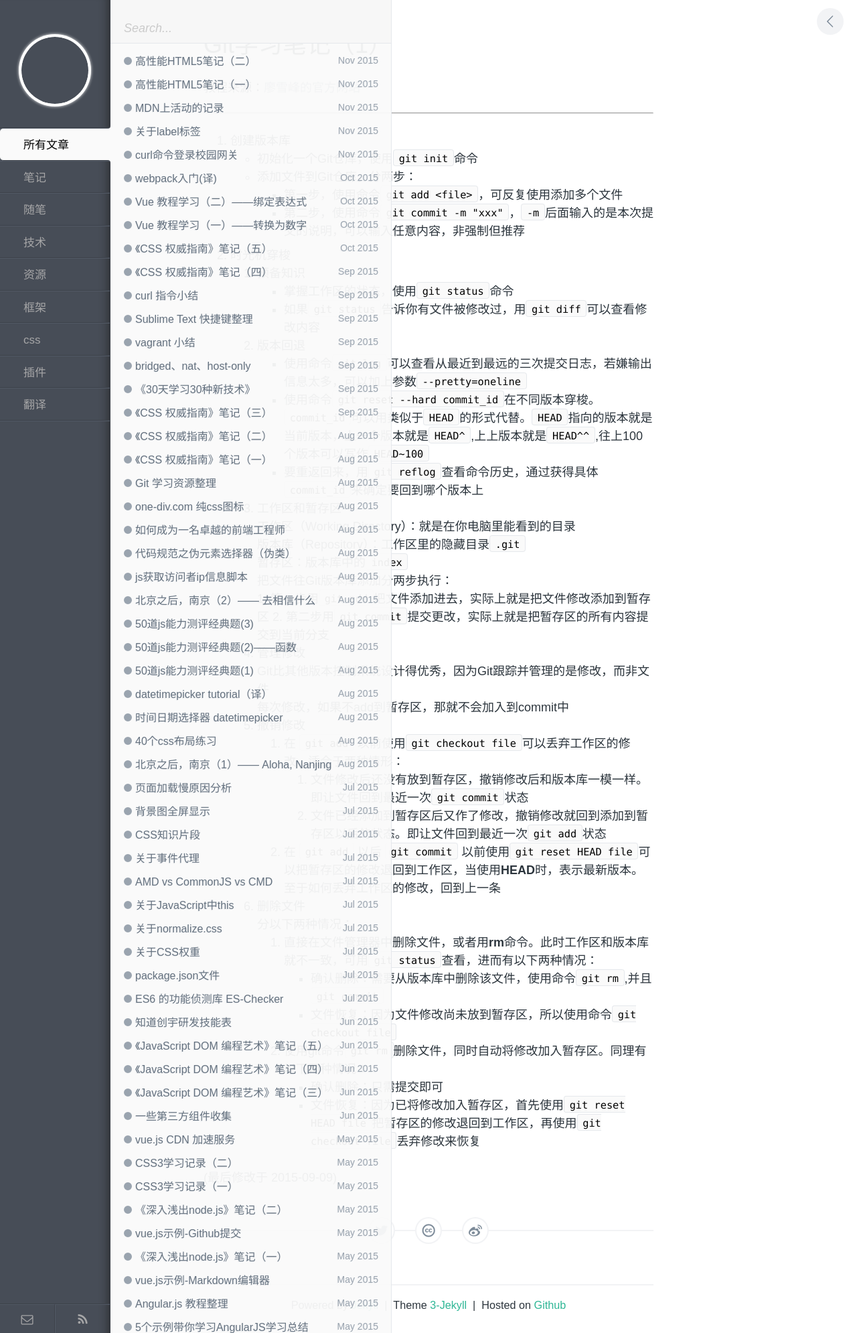
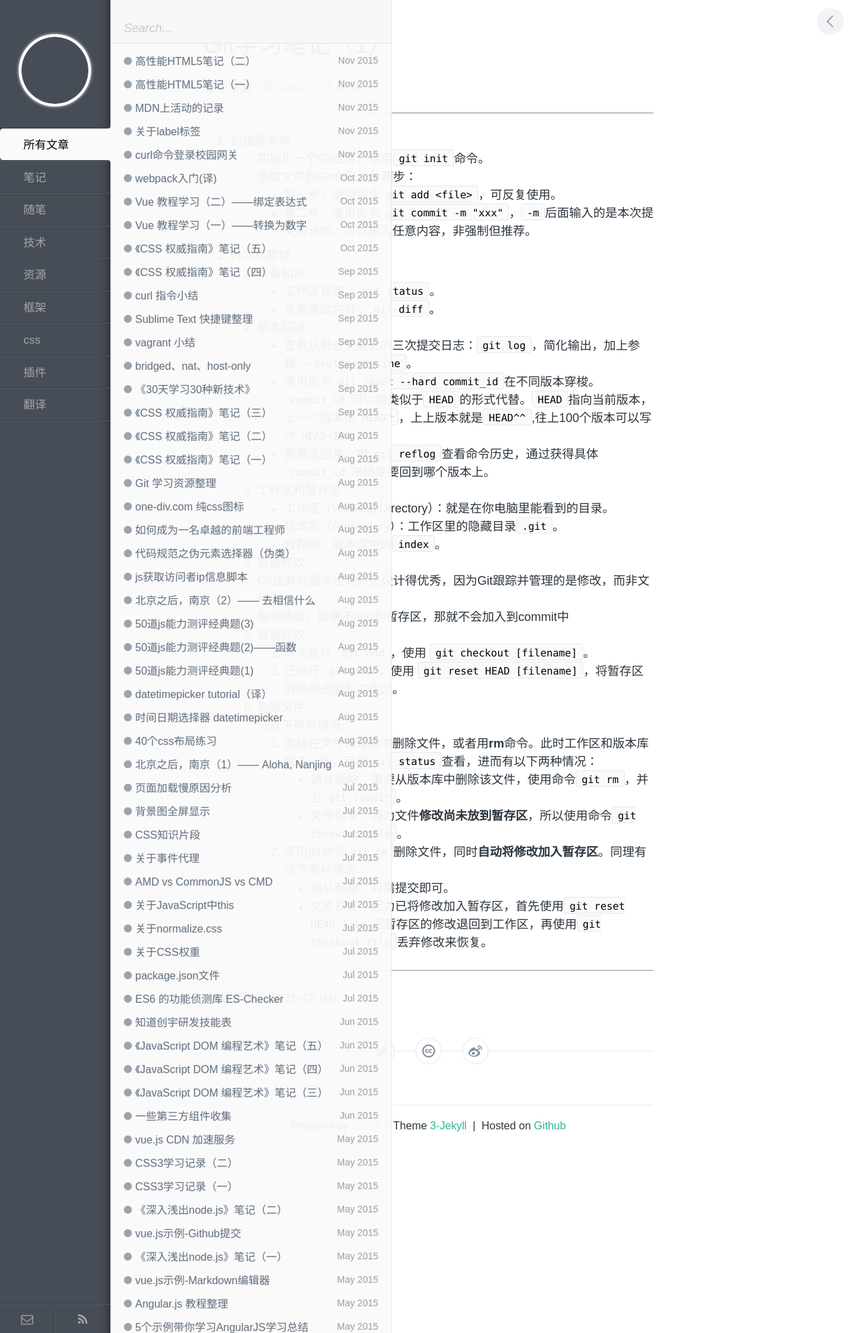
Before and after one commit to byr-gdp/byr-gdp.github.io, a Jekyll site: the page built from _posts/tech/2015-4-10-git-learning-1.md, in a window 1280 px wide. Shown: the whole page at 67% size. Built offline with Jekyll 4.4.1, drawn with Linux system fonts in a browser that asks for light colours; comment, search, counter and statistics services are not loaded.

Commit message:
update tech-git-learning-1

```diff
--- a/_posts/tech/2015-4-10-git-learning-1.md
+++ b/_posts/tech/2015-4-10-git-learning-1.md
@@ -9,41 +9,51 @@ description: Git学习笔记（1）
 #### 教程来源：[廖雪峰的官方网站](http://www.liaoxuefeng.com/wiki/0013739516305929606dd18361248578c67b8067c8c017b000 "廖雪峰的官方网站")
 ---
 1. 创建版本库
-	- 初始化一个Git仓库，使用`git init`命令
+
+	- 初始化一个Git仓库，使用`git init`命令。
 	- 添加文件到Git仓库，分两步：
-		- 第一步，使用命令`git add <file>`，可反复使用添加多个文件
-		- 第二步，使用命令`git commit -m "xxx"`，`-m`后面输入的是本次提交的说明，可以输入任意内容，非强制但推荐
+		- 第一步，使用命令`git add <file>`，可反复使用。
+		- 第二步，使用命令`git commit -m "xxx"`，`-m`后面输入的是本次提交的说明，可以输入任意内容，非强制但推荐。
 
 2. 时光机穿梭
+
 	1. 预备知识
-		- 掌握工作区的状态，使用`git status`命令
-		- 如果`git status`告诉你有文件被修改过，用`git diff`可以查看修改内容
+		- 工作区状态：`git status`。
+		- 查看修改内容：`git diff`。
+
 	2. 版本回退
-		- 使用命令`git log`可以查看从最近到最远的三次提交日志，若嫌输出信息太多，可以加上参数`--pretty=oneline`
-		- 使用命令`git reset --hard commit_id`在不同版本穿梭。`commit_id`可以用类似于`HEAD`的形式代替。`HEAD`指向的版本就是当前版本，上一个版本就是`HEAD^`,上上版本就是`HEAD^^`,往上100个版本可以写作`HEAD~100`
-		- 要重返回来，用`git reflog`查看命令历史，通过获得具体`commit_id`来确定要回到哪个版本上
+		- 查看从最近到最远的三次提交日志：`git log`，简化输出，加上参数`--pretty=oneline`。
+		- 使用命令`git reset --hard commit_id`在不同版本穿梭。`commit_id`可以用类似于`HEAD`的形式代替。`HEAD`指向当前版本，上一个版本是`HEAD^`，上上版本就是`HEAD^^`,往上100个版本可以写作`HEAD~100`。
+		- 要重返回来，用`git reflog`查看命令历史，通过获得具体`commit_id`来确定要回到哪个版本上。
+
 	3. 工作区和暂存区
-		工作区（Working Directory）：就是在你电脑里能看到的目录
-		版本库（Repository）：工作区里的隐藏目录`.git`
-		暂存区：版本库中的`index`
-		把文件往Git版本库添加分两步执行：
-			1. 第一步用`git add`把文件添加进去，实际上就是把文件修改添加到暂存区
-			2. 第二步用`git commit`提交更改，实际上就是把暂存区的所有内容提交到当前分支
+
+		- 工作区（Working Directory）：就是在你电脑里能看到的目录。
+		- 版本库（Repository）：工作区里的隐藏目录`.git`。
+		- 暂存区：版本库中的`index`。
+
 	4. 管理修改
+
 		Git比其他版本控制系统设计得优秀，因为Git跟踪并管理的是修改，而非文件
 		每次修改，如果不add到暂存区，那就不会加入到commit中
+
 	5. 撤销修改
-		1. 在 `git add` 以前使用`git checkout file`可以丢弃工作区的修改，适合于两种情形：
-			1. 文件修改后还没有放到暂存区，撤销修改后和版本库一模一样。即让文件回到最近一次`git commit`状态
-			2. 文件已经添加到暂存区后又作了修改，撤销修改就回到添加到暂存区以后的状态。即让文件回到最近一次`git add`状态
-		2. 在 `git add` 以后 `git commit` 以前使用`git reset HEAD file`可以把暂存区的修改退回到工作区，当使用**HEAD**时，表示最新版本。至于如何丢弃工作区的修改，回到上一条
+
+		1. 尚未执行 `git add`，使用 `git checkout [filename]`。
+		2. 已执行 `git add`，使用 `git reset HEAD [filename]`，将暂存区的修改退回到工作区。
+
 	6. 删除文件
+
 		分以下两种情况：
+
 		1. 直接在文件管理器中删除文件，或者用**rm**命令。此时工作区和版本库就不一致，可用`git status`查看，进而有以下两种情况：
-			- 确认删除：需要从版本库中删除该文件，使用命令`git rm`,并且`git commit`
-			- 文件恢复：因为文件修改尚未放到暂存区，所以使用命令`git checkout file`
-		2. 使用git命令`git rm`删除文件，同时自动将修改加入暂存区。同理有以下两种情况：
-			- 确认删除：只需提交即可
-			- 文件恢复：因为已将修改加入暂存区，首先使用`git reset HEAD file`把暂存区的修改退回到工作区，再使用`git checkout file`丢弃修改来恢复
+			- 确认删除：需要从版本库中删除该文件，使用命令`git rm`，并且`git commit`。
+			- 文件恢复：因为文件**修改尚未放到暂存区**，所以使用命令`git checkout file`。
 
-(最后修改于 2015-09-09)
+		2. 使用git命令`git rm`删除文件，同时**自动将修改加入暂存区**。同理有以下两种情况：
+			- 确认删除：只需提交即可。
+			- 文件恢复：因为已将修改加入暂存区，首先使用`git reset HEAD file`把暂存区的修改退回到工作区，再使用`git checkout file`丢弃修改来恢复。
+
+---
+
+(最后修改于 2015-12-04)
```
